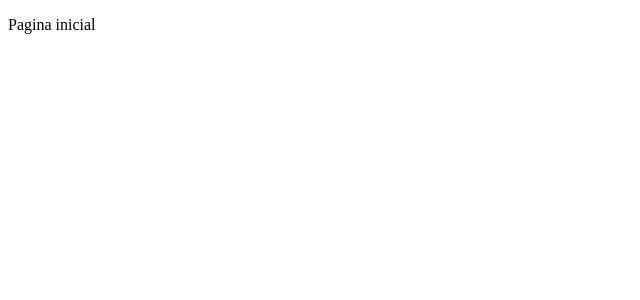
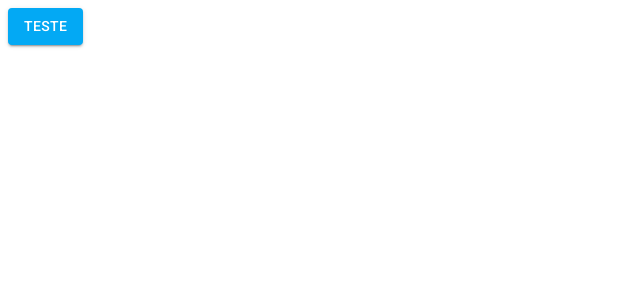
Before and after one commit to fable00/Projeto-FullStack, a React (Vite) app in the folder client/: page /home in a window 1280 px wide. Shown: the top 300 px of the page, without its empty margins (0-640 px from the left). Built offline with nearby package versions, Linux system fonts and the light colour scheme.

Commit message:
Added and set theme of application

```diff
--- a/client/src/App.tsx
+++ b/client/src/App.tsx
@@ -1,10 +1,15 @@
 import { BrowserRouter } from "react-router-dom"
 import { AppRoutes } from "./routes"
+import { ThemeProvider } from "@mui/material"
+import { LightTheme } from "./shared/themes"
 
 export const App = () => {
   return (
-    <BrowserRouter>
-      <AppRoutes />
-    </BrowserRouter>
+    <ThemeProvider theme={LightTheme}>
+      <BrowserRouter>
+        <AppRoutes />
+      </BrowserRouter>
+    </ThemeProvider>
+
   )
 }
--- a/client/src/routes/index.tsx
+++ b/client/src/routes/index.tsx
@@ -1,9 +1,10 @@
+import { Button } from "@mui/material"
 import { Routes, Route, Navigate } from "react-router-dom"
 
 export const AppRoutes = () =>{
     return(
         <Routes>
-            <Route path="/home" element={<p>Pagina inicial</p>}></Route>
+            <Route path="/home" element={<Button variant="contained" color="primary">Teste</Button>}></Route>
             <Route path="*" element={<Navigate to={'/home'} />}></Route>
         </Routes>
     )
--- /dev/null
+++ b/client/src/shared/themes/Light.ts
@@ -0,0 +1,23 @@
+import { createTheme } from "@mui/material";
+import { blue, lightBlue } from "@mui/material/colors";
+
+export const LightTheme = createTheme({
+    palette: {
+        primary:{
+            main: lightBlue[500] ,
+            dark: lightBlue[400] ,
+            light: lightBlue[300],
+            contrastText: "#fff" ,
+        },
+        secondary:{
+            main: blue[700] ,
+            dark: blue[900] ,
+            light: blue[500],
+            contrastText: "#ffff" ,
+        },
+        background:{
+            default: '#f7f6f3' ,
+            paper: '#fff' ,
+        }
+    }
+})
--- /dev/null
+++ b/client/src/shared/themes/index.ts
@@ -0,0 +1 @@
+export * from './Light'
```
